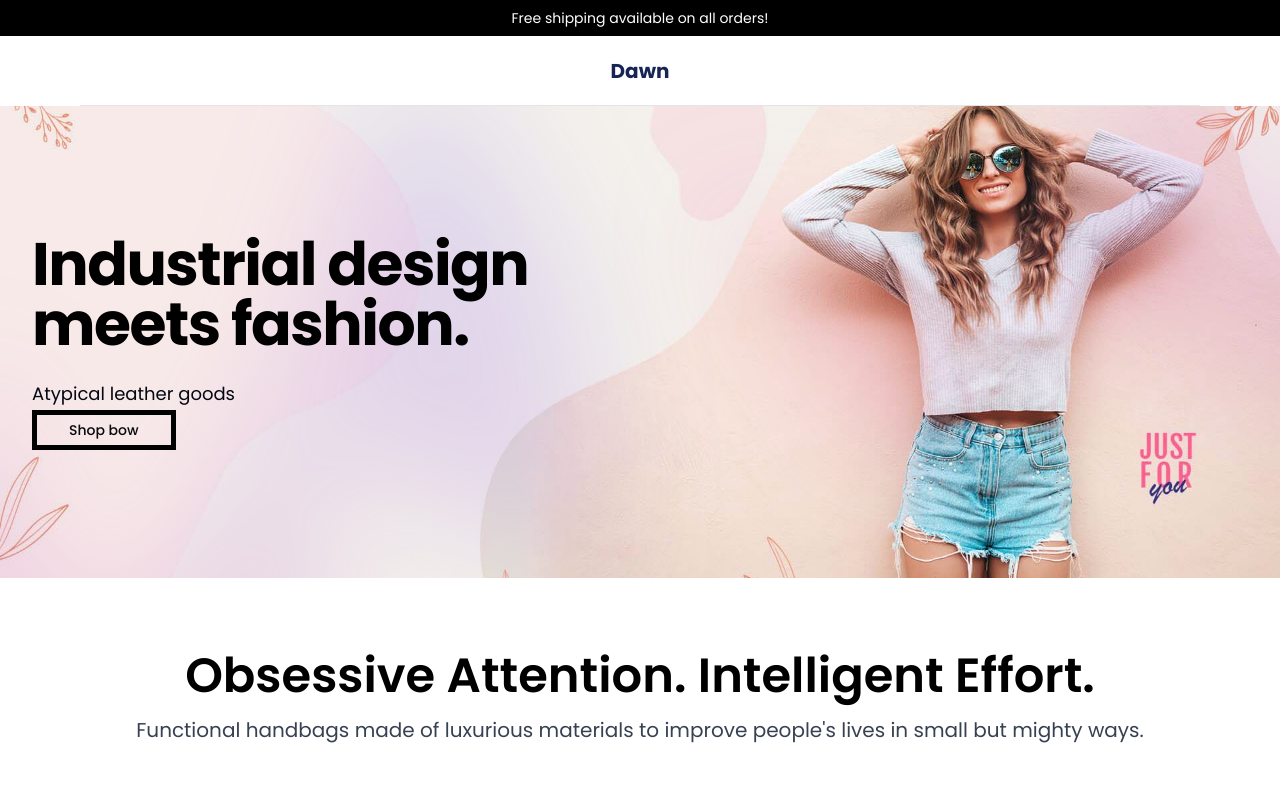
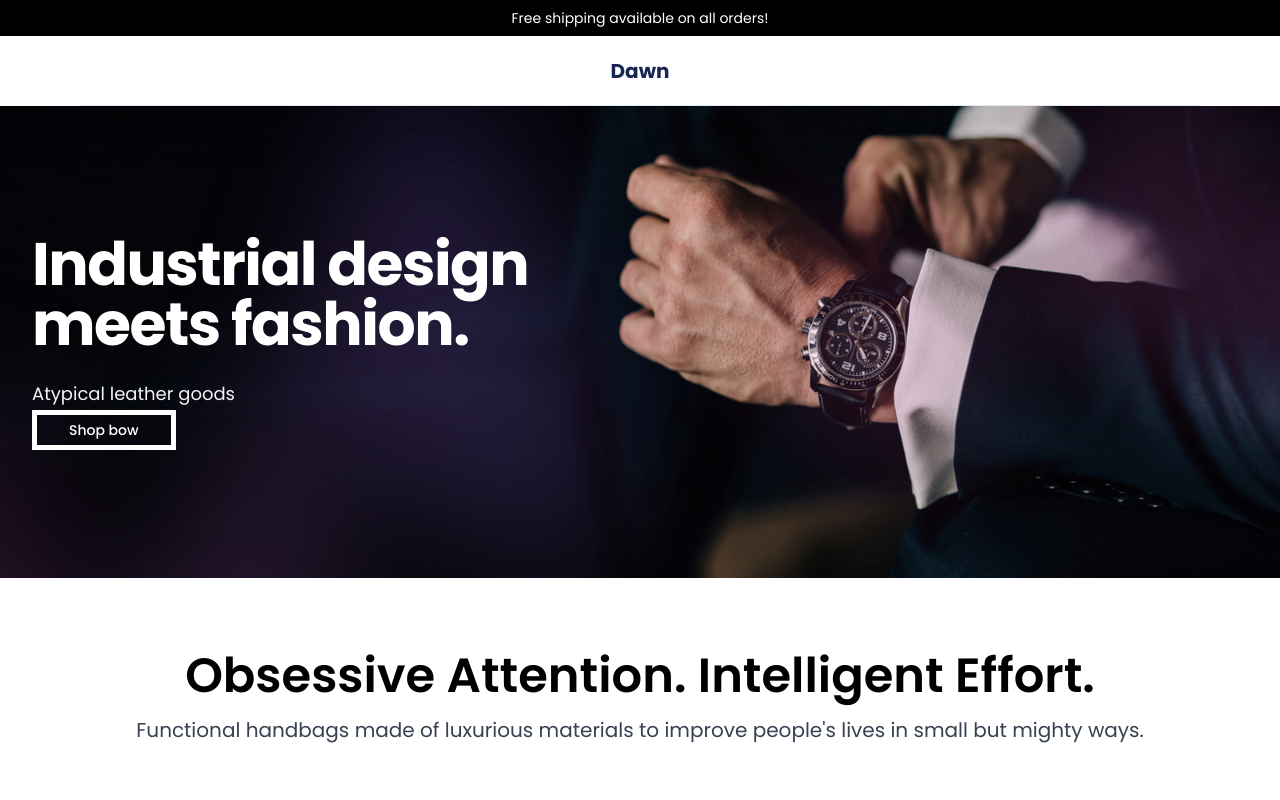
Before and after one commit to chrhi/spark, a Next.js app: page / in a window 1280 px wide. Shown: the top 800 px of the page. Built offline with nearby package versions, Linux system fonts and the light colour scheme.

Commit message:
push to main

```diff
--- a/src/app/(admin)/layout.tsx
+++ b/src/app/(admin)/layout.tsx
@@ -2,6 +2,7 @@
 import Header from "./_components/Header";
 import { Sidebar } from "./_components/sidebar";
 import { playlists } from "./_data/playlist";
+import { Toaster } from "sonner";
 
 export default function AdminLayout({
   children,
@@ -20,6 +21,7 @@
         <main className="w-[calc(100%-200px)] ml-[200px] bg-gray-50 ">
           {children}
         </main>
+        <Toaster />
       </div>
     </>
   );
--- a/src/app/(store)/_components/Banner.tsx
+++ b/src/app/(store)/_components/Banner.tsx
@@ -4,7 +4,7 @@
   return (
     <div className="relative isolate overflow-hidden bg-gray-900 py-24 sm:py-32">
       <img
-        src="./banner-3.jpg"
+        src="./banner.jpg"
         alt="this is store banner"
         className="absolute inset-0 -z-10 h-full w-full object-cover object-right md:object-center"
       />
@@ -34,16 +34,16 @@
       </div>
       <div className="mx-auto max-w-7xl px-6 lg:px-8">
         <div className="mx-auto max-w-2xl lg:mx-0">
-          <h2 className="text-4xl font-bold tracking-tight text-black sm:text-6xl">
+          <h2 className="text-4xl font-bold tracking-tight text-white sm:text-6xl">
             Industrial design meets fashion.
           </h2>
-          <p className="mt-6 text-lg leading-8 text-gray-950">
+          <p className="mt-6 text-lg leading-8 text-gray-100">
             Atypical leather goods
           </p>
           <Button
             variant={"ghost"}
             size={"lg"}
-            className=" border-black border-[5px] rounded-none"
+            className=" border-white border-[5px] text-white rounded-none"
           >
             Shop bow
           </Button>
--- a/src/app/globals.css
+++ b/src/app/globals.css
@@ -7,47 +7,47 @@
 @layer base {
   :root {
     --background: 0 0% 100%;
-    --foreground: 240 10% 3.9%;
+    --foreground: 222.2 84% 4.9%;
     --card: 0 0% 100%;
-    --card-foreground: 240 10% 3.9%;
+    --card-foreground: 222.2 84% 4.9%;
     --popover: 0 0% 100%;
-    --popover-foreground: 240 10% 3.9%;
-    --primary: 142.1 76.2% 36.3%;
-    --primary-foreground: 355.7 100% 97.3%;
-    --secondary: 240 4.8% 95.9%;
-    --secondary-foreground: 240 5.9% 10%;
-    --muted: 240 4.8% 95.9%;
-    --muted-foreground: 240 3.8% 46.1%;
-    --accent: 240 4.8% 95.9%;
-    --accent-foreground: 240 5.9% 10%;
+    --popover-foreground: 222.2 84% 4.9%;
+    --primary: 221.2 83.2% 53.3%;
+    --primary-foreground: 210 40% 98%;
+    --secondary: 210 40% 96.1%;
+    --secondary-foreground: 222.2 47.4% 11.2%;
+    --muted: 210 40% 96.1%;
+    --muted-foreground: 215.4 16.3% 46.9%;
+    --accent: 210 40% 96.1%;
+    --accent-foreground: 222.2 47.4% 11.2%;
     --destructive: 0 84.2% 60.2%;
-    --destructive-foreground: 0 0% 98%;
-    --border: 240 5.9% 90%;
-    --input: 240 5.9% 90%;
-    --ring: 142.1 76.2% 36.3%;
+    --destructive-foreground: 210 40% 98%;
+    --border: 214.3 31.8% 91.4%;
+    --input: 214.3 31.8% 91.4%;
+    --ring: 221.2 83.2% 53.3%;
     --radius: 0.5rem;
   }
 
   .dark {
-    --background: 20 14.3% 4.1%;
-    --foreground: 0 0% 95%;
-    --card: 24 9.8% 10%;
-    --card-foreground: 0 0% 95%;
-    --popover: 0 0% 9%;
-    --popover-foreground: 0 0% 95%;
-    --primary: 142.1 70.6% 45.3%;
-    --primary-foreground: 144.9 80.4% 10%;
-    --secondary: 240 3.7% 15.9%;
-    --secondary-foreground: 0 0% 98%;
-    --muted: 0 0% 15%;
-    --muted-foreground: 240 5% 64.9%;
-    --accent: 12 6.5% 15.1%;
-    --accent-foreground: 0 0% 98%;
+    --background: 222.2 84% 4.9%;
+    --foreground: 210 40% 98%;
+    --card: 222.2 84% 4.9%;
+    --card-foreground: 210 40% 98%;
+    --popover: 222.2 84% 4.9%;
+    --popover-foreground: 210 40% 98%;
+    --primary: 217.2 91.2% 59.8%;
+    --primary-foreground: 222.2 47.4% 11.2%;
+    --secondary: 217.2 32.6% 17.5%;
+    --secondary-foreground: 210 40% 98%;
+    --muted: 217.2 32.6% 17.5%;
+    --muted-foreground: 215 20.2% 65.1%;
+    --accent: 217.2 32.6% 17.5%;
+    --accent-foreground: 210 40% 98%;
     --destructive: 0 62.8% 30.6%;
-    --destructive-foreground: 0 85.7% 97.3%;
-    --border: 240 3.7% 15.9%;
-    --input: 240 3.7% 15.9%;
-    --ring: 142.4 71.8% 29.2%;
+    --destructive-foreground: 210 40% 98%;
+    --border: 217.2 32.6% 17.5%;
+    --input: 217.2 32.6% 17.5%;
+    --ring: 224.3 76.3% 48%;
   }
 }
 
```
Also changed, not shown: public/banner.jpg (added).
